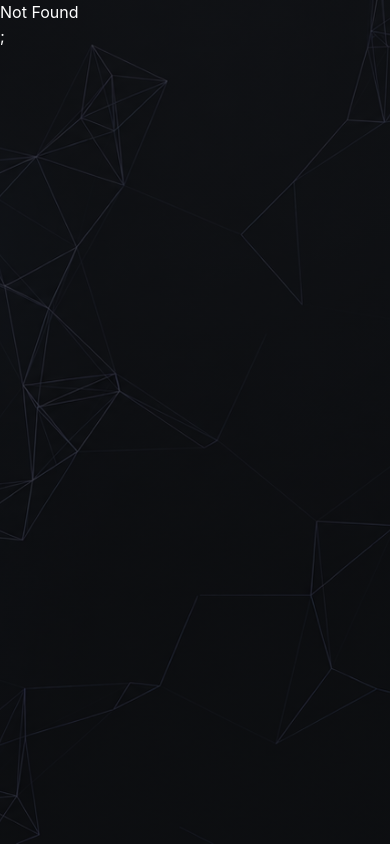
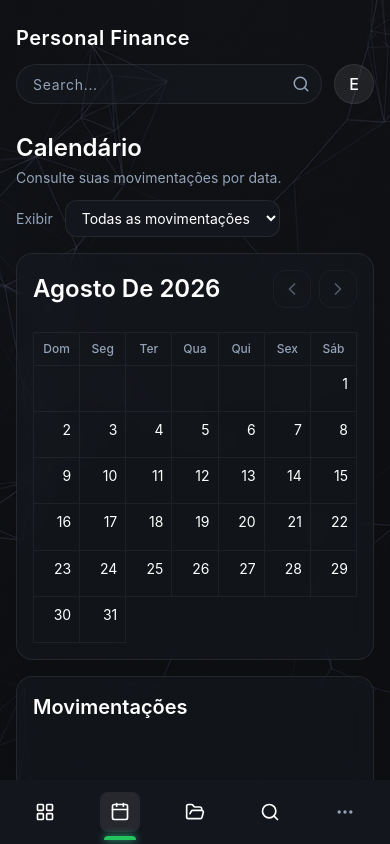
Before and after one commit to joao-vitor-santosz/FinQuest, a React (Vite) app: page /calendar in a window 390 px wide. Built offline with nearby package versions, Linux system fonts and the light colour scheme.

Commit message:
feat: adiciona estrutura inicial do calendário

```diff
--- /dev/null
+++ b/src/components/CalendarPage/index.tsx
@@ -0,0 +1,23 @@
+import { TransactionCalendar } from "../TransactionCalendar";
+import { TransactionEventList } from "../TransactionEventList";
+import { TransactionHistoryFilters } from "../TransactionHistoryFilters";
+
+export const CalendarPage = () => (
+  <div className="flex w-full flex-col gap-4 sm:gap-6">
+    <div className="flex flex-col gap-3 sm:flex-row sm:items-center sm:justify-between">
+      <div>
+        <h1 className="text-2xl font-semibold text-white sm:text-3xl">
+          Calendário
+        </h1>
+        <p className="mt-1 text-sm text-text-secondary">
+          Consulte suas movimentações por data.
+        </p>
+      </div>
+      <TransactionHistoryFilters />
+    </div>
+    <div className="grid grid-cols-1 gap-4 lg:grid-cols-[minmax(0,1fr)_18rem] lg:gap-6">
+      <TransactionCalendar />
+      <TransactionEventList />
+    </div>
+  </div>
+);
--- a/src/components/Sidebar/index.tsx
+++ b/src/components/Sidebar/index.tsx
@@ -11,6 +11,7 @@ import {
   X,
 } from "lucide-react";
 import type { LucideIcon } from "lucide-react";
+import { Link, useRouterState } from "@tanstack/react-router";
 import { useState } from "react";
 import logoCompleta from "../../assets/images/logo-completa-finquest.png";
 import logo from "../../assets/images/logo.png";
@@ -18,13 +19,13 @@ import logo from "../../assets/images/logo.png";
 interface SidebarItem {
   label: string;
   icon: LucideIcon;
-  active?: boolean;
+  href?: "/" | "/calendar";
   destructive?: boolean;
 }
 
 const primaryItems: SidebarItem[] = [
-  { label: "Dashboard", icon: LayoutGrid, active: true },
-  { label: "Calendário", icon: Calendar },
+  { label: "Dashboard", icon: LayoutGrid, href: "/" },
+  { label: "Calendário", icon: Calendar, href: "/calendar" },
   { label: "Arquivos", icon: FolderOpen },
   { label: "Buscar", icon: Search },
 ];
@@ -39,21 +40,28 @@ const secondaryItems: SidebarItem[] = [
 export const Sidebar = () => {
   const [isMoreMenuOpen, setIsMoreMenuOpen] = useState(false);
   const [isSidebarExpanded, setIsSidebarExpanded] = useState(false);
+  const currentPath = useRouterState({
+    select: (state) => state.location.pathname,
+  });
 
   const renderDesktopItems = (
     items: SidebarItem[],
   ) =>
     items.map((item) => {
       const Icon = item.icon;
+      const isActive = item.href === currentPath;
+      const itemClassName = `flex h-11 w-full items-center rounded-lg transition-colors hover:bg-white/5 ${item.destructive ? "text-expense" : "text-white"} ${isSidebarExpanded ? "gap-3 px-3" : "justify-center"} ${isActive ? "bg-border-glass" : ""}`;
 
       return (
         <li key={item.label} className="relative w-full">
-          {"active" in item && item.active && (
+          {isActive && (
             <div className="absolute -left-3 top-1/2 h-8 w-1 -translate-y-1/2 rounded-r-full bg-income shadow-[0_0_8px_#34d399]" />
           )}
-          <a
-            href="#"
-            className={`flex h-11 w-full items-center rounded-lg transition-colors hover:bg-white/5 ${item.destructive ? "text-expense" : "text-white"} ${isSidebarExpanded ? "gap-3 px-3" : "justify-center"} ${"active" in item && item.active ? "bg-border-glass" : ""}`}
+          {item.href ? (
+            <Link
+              to={item.href}
+              className={itemClassName}
+              onClick={() => setIsSidebarExpanded(false)}
             >
               <Icon size={20} className="shrink-0" />
               <span
@@ -61,7 +69,17 @@ export const Sidebar = () => {
               >
                 {item.label}
               </span>
-          </a>
+            </Link>
+          ) : (
+            <button type="button" className={itemClassName}>
+              <Icon size={20} className="shrink-0" />
+              <span
+                className={`${isSidebarExpanded ? "w-auto opacity-100" : "w-0 opacity-0"} overflow-hidden whitespace-nowrap transition-all duration-300`}
+              >
+                {item.label}
+              </span>
+            </button>
+          )}
         </li>
       );
     });
@@ -75,19 +93,30 @@ export const Sidebar = () => {
           <ul className="flex items-center justify-around">
             {primaryItems.map((item) => {
               const Icon = item.icon;
+              const isActive = item.href === currentPath;
 
               return (
                 <li key={item.label} className="relative flex h-10 w-10 items-center justify-center">
-                  {item.active && (
+                  {isActive && (
                     <div className="absolute -bottom-2 h-1 w-8 rounded-t-full bg-income shadow-[0_0_8px_#34d399]" />
                   )}
-                  <a
-                    href="#"
-                    className={`flex h-10 w-10 items-center justify-center rounded-lg ${item.active ? "bg-border-glass" : ""}`}
+                  {item.href ? (
+                    <Link
+                      to={item.href}
+                      className={`flex h-10 w-10 items-center justify-center rounded-lg ${isActive ? "bg-border-glass" : ""}`}
                       aria-label={item.label}
                     >
                       <Icon size={20} />
-                  </a>
+                    </Link>
+                  ) : (
+                    <button
+                      type="button"
+                      className="flex h-10 w-10 items-center justify-center rounded-lg"
+                      aria-label={item.label}
+                    >
+                      <Icon size={20} />
+                    </button>
+                  )}
                 </li>
               );
             })}
--- /dev/null
+++ b/src/components/TransactionCalendar/index.tsx
@@ -0,0 +1,66 @@
+import { ChevronLeft, ChevronRight } from "lucide-react";
+
+const weekDays = ["Dom", "Seg", "Ter", "Qua", "Qui", "Sex", "Sáb"];
+
+export const TransactionCalendar = () => {
+  const currentDate = new Date();
+  const year = currentDate.getFullYear();
+  const month = currentDate.getMonth();
+  const firstWeekDay = new Date(year, month, 1).getDay();
+  const daysInMonth = new Date(year, month + 1, 0).getDate();
+  const monthLabel = new Intl.DateTimeFormat("pt-BR", {
+    month: "long",
+    year: "numeric",
+  }).format(currentDate);
+  const calendarDays = Array.from(
+    { length: firstWeekDay + daysInMonth },
+    (_, index) => (index < firstWeekDay ? null : index - firstWeekDay + 1),
+  );
+
+  return (
+    <section className="rounded-2xl border border-border-glass bg-bg-card/40 p-4 backdrop-blur-md sm:p-6">
+      <div className="mb-6 flex items-center justify-between gap-4">
+        <h2 className="capitalize text-2xl font-semibold text-white sm:text-3xl">
+          {monthLabel}
+        </h2>
+        <div className="flex gap-2">
+          <button
+            type="button"
+            disabled
+            className="rounded-xl border border-border-glass p-2 text-text-secondary opacity-50"
+            aria-label="Mês anterior"
+          >
+            <ChevronLeft size={20} />
+          </button>
+          <button
+            type="button"
+            disabled
+            className="rounded-xl border border-border-glass p-2 text-text-secondary opacity-50"
+            aria-label="Próximo mês"
+          >
+            <ChevronRight size={20} />
+          </button>
+        </div>
+      </div>
+
+      <div className="grid grid-cols-7 border-l border-t border-border-glass/70">
+        {weekDays.map((weekDay) => (
+          <div
+            key={weekDay}
+            className="border-b border-r border-border-glass/70 px-1 py-2 text-center text-xs font-medium text-text-secondary sm:px-2 sm:text-sm"
+          >
+            {weekDay}
+          </div>
+        ))}
+        {calendarDays.map((day, index) => (
+          <div
+            key={`${day}-${index}`}
+            className="flex aspect-square min-h-11 items-start justify-end border-b border-r border-border-glass/70 p-2 text-sm text-white sm:min-h-16 sm:p-3 sm:text-lg"
+          >
+            {day}
+          </div>
+        ))}
+      </div>
+    </section>
+  );
+};
--- /dev/null
+++ b/src/components/TransactionEventList/index.tsx
@@ -0,0 +1,8 @@
+export const TransactionEventList = () => (
+  <aside className="flex min-h-48 flex-col rounded-2xl border border-border-glass bg-bg-card/40 p-4 backdrop-blur-md sm:p-6">
+    <h2 className="text-xl font-semibold text-white">Movimentações</h2>
+    <div className="flex flex-1 items-center justify-center py-10 text-center text-sm text-text-secondary">
+      As movimentações registradas aparecerão aqui.
+    </div>
+  </aside>
+);
--- /dev/null
+++ b/src/components/TransactionHistoryFilters/index.tsx
@@ -0,0 +1,14 @@
+export const TransactionHistoryFilters = () => (
+  <label className="flex items-center gap-3 text-sm text-text-secondary">
+    Exibir
+    <select
+      className="rounded-xl border border-border-glass bg-bg-sidebar px-3 py-2 text-sm text-white outline-none"
+      defaultValue="all"
+      aria-label="Filtrar movimentações do histórico"
+    >
+      <option value="all">Todas as movimentações</option>
+      <option value="income">Entradas</option>
+      <option value="expense">Saídas</option>
+    </select>
+  </label>
+);
--- /dev/null
+++ b/src/pages/_app/calendar.tsx
@@ -0,0 +1,6 @@
+import { createFileRoute } from "@tanstack/react-router";
+import { CalendarPage } from "../../components/CalendarPage";
+
+export const Route = createFileRoute("/_app/calendar")({
+  component: () => <CalendarPage />,
+});
--- a/src/router-tree-gen.ts
+++ b/src/router-tree-gen.ts
@@ -11,6 +11,7 @@
 import { Route as rootRouteImport } from './pages/__root'
 import { Route as AppLayoutRouteImport } from './pages/_app/layout'
 import { Route as AppIndexRouteImport } from './pages/_app/index'
+import { Route as AppCalendarRouteImport } from './pages/_app/calendar'
 
 const AppLayoutRoute = AppLayoutRouteImport.update({
   id: '/_app',
@@ -21,24 +22,32 @@ const AppIndexRoute = AppIndexRouteImport.update({
   path: '/',
   getParentRoute: () => AppLayoutRoute,
 } as any)
+const AppCalendarRoute = AppCalendarRouteImport.update({
+  id: '/calendar',
+  path: '/calendar',
+  getParentRoute: () => AppLayoutRoute,
+} as any)
 
 export interface FileRoutesByFullPath {
   '/': typeof AppIndexRoute
+  '/calendar': typeof AppCalendarRoute
 }
 export interface FileRoutesByTo {
+  '/calendar': typeof AppCalendarRoute
   '/': typeof AppIndexRoute
 }
 export interface FileRoutesById {
   __root__: typeof rootRouteImport
   '/_app': typeof AppLayoutRouteWithChildren
+  '/_app/calendar': typeof AppCalendarRoute
   '/_app/': typeof AppIndexRoute
 }
 export interface FileRouteTypes {
   fileRoutesByFullPath: FileRoutesByFullPath
-  fullPaths: '/'
+  fullPaths: '/' | '/calendar'
   fileRoutesByTo: FileRoutesByTo
-  to: '/'
-  id: '__root__' | '/_app' | '/_app/'
+  to: '/calendar' | '/'
+  id: '__root__' | '/_app' | '/_app/calendar' | '/_app/'
   fileRoutesById: FileRoutesById
 }
 export interface RootRouteChildren {
@@ -61,14 +70,23 @@ declare module '@tanstack/react-router' {
       preLoaderRoute: typeof AppIndexRouteImport
       parentRoute: typeof AppLayoutRoute
     }
+    '/_app/calendar': {
+      id: '/_app/calendar'
+      path: '/calendar'
+      fullPath: '/calendar'
+      preLoaderRoute: typeof AppCalendarRouteImport
+      parentRoute: typeof AppLayoutRoute
+    }
   }
 }
 
 interface AppLayoutRouteChildren {
+  AppCalendarRoute: typeof AppCalendarRoute
   AppIndexRoute: typeof AppIndexRoute
 }
 
 const AppLayoutRouteChildren: AppLayoutRouteChildren = {
+  AppCalendarRoute: AppCalendarRoute,
   AppIndexRoute: AppIndexRoute,
 }
 
```
Lines whose indentation alone changed are shown as unchanged.
